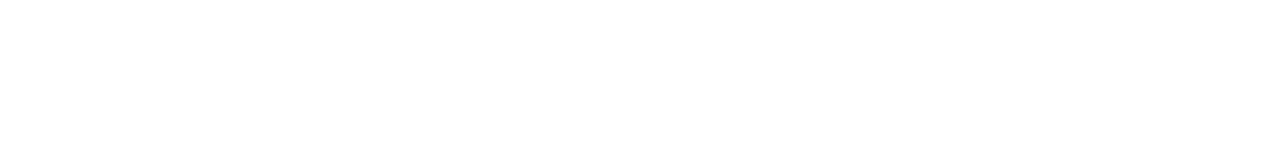
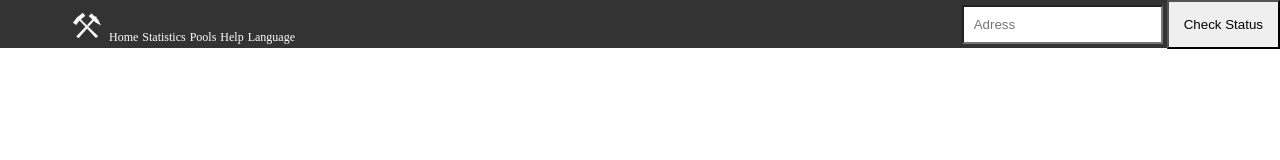
Before and after one commit to Skamikus/1-try, a plain HTML site: page index.html in a window 1280 px wide. Drawn offline with Linux system fonts and the light colour scheme.

Commit message:
Nabrosok

```diff
--- a/index.html
+++ b/index.html
@@ -3,8 +3,22 @@
 <head>
 	<meta charset="UTF-8">
 	<title>Document</title>
+	<link rel="stylesheet" href="style/style.css">
 </head>
 <body>
-
+	<header>
+		<div class="menu">
+			<img src="img/1.png" alt="молоты" class="main_pic">
+			<a href="#" >Home</a>
+			<a href="#" >Statistics</a>
+			<a href="#" >Pools</a>
+			<a href="#" >Help</a>
+			<a href="#" >Language</a>
+			</div>
+		<div class="info">
+			<input type="text" placeholder="Adress" class="adr">
+			<input type="submit" value="Check Status" class="get_go">
+		</div>
+	</header>
 </body>
 </html>
--- a/style/style.css
+++ b/style/style.css
@@ -0,0 +1,37 @@
+body {
+	padding: 0px;
+	margin: 0px;
+}
+
+header {
+	background-color: #333333;
+	height: 48px;
+}
+.info {
+	float: right;
+}
+.menu {
+	color: white;
+	float: left;
+}
+
+.menu .main_pic {
+	margin-top: 9px;
+	margin-left: 68px;
+}
+.menu a{
+	text-decoration: none;
+	color: white;
+	/*display: block;*/
+	font-size: 12px;
+}
+
+.info .adr {
+	border-radius: 0px;
+	padding: 10px;
+}
+
+.info .get_go {
+	border-radius: 0px;
+	padding: 15px;
+}
```
Also changed, not shown: img/1.png (added).
